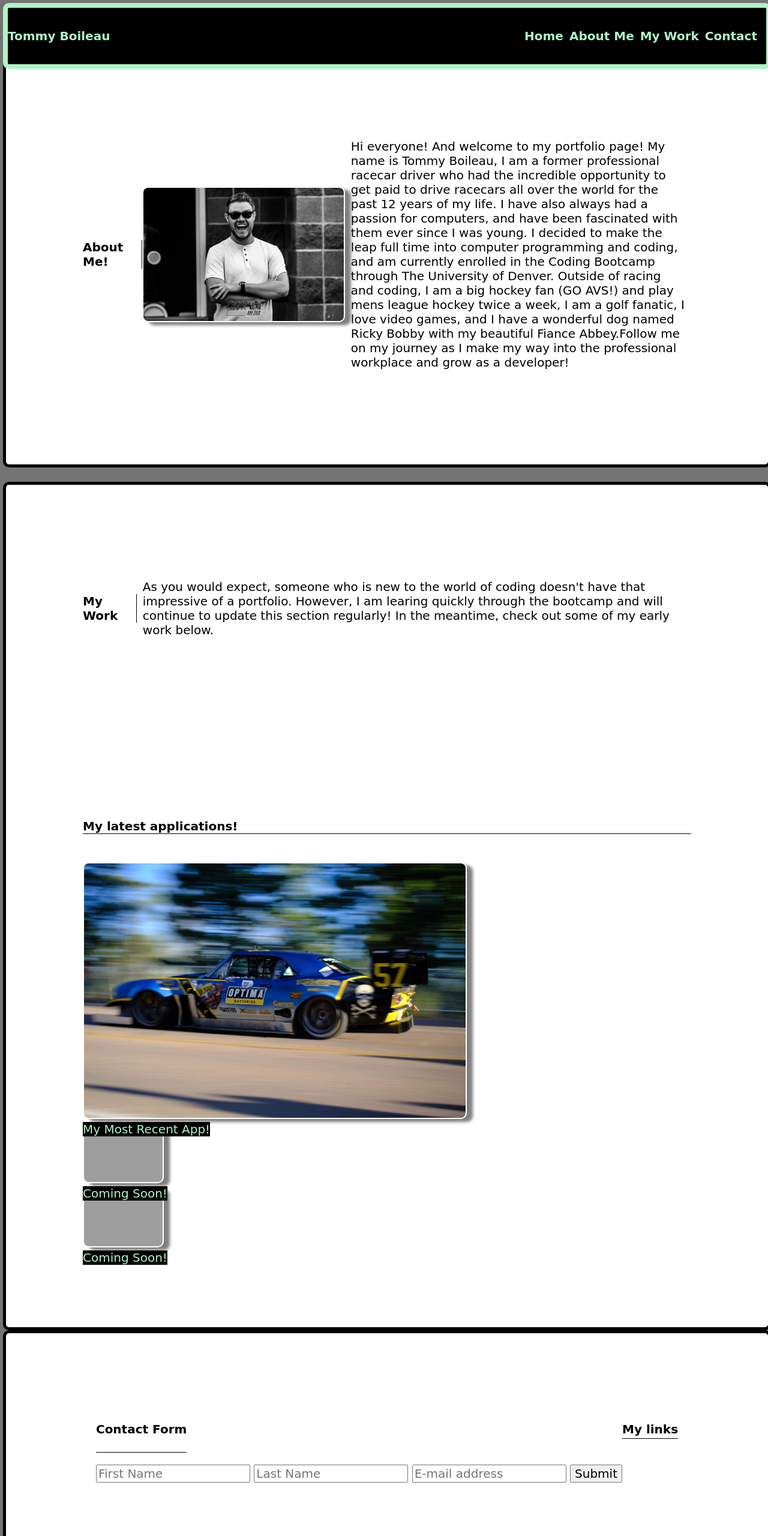
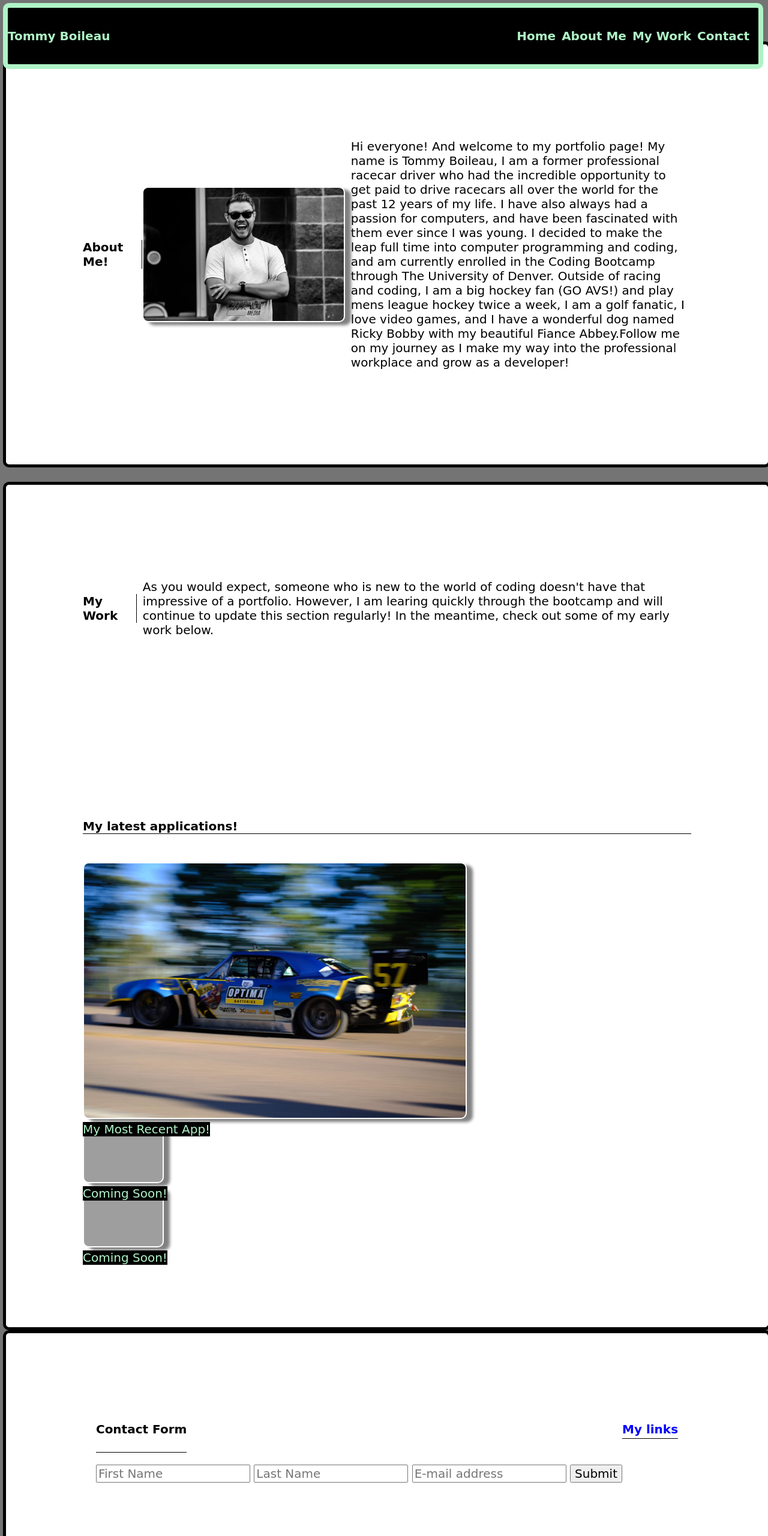
Before and after one commit to TommyBspeed/Portfolio, a plain HTML site: page index.html in a window 1280 px wide. Shown: the top 2560 px of the page at 60% size. Drawn offline with Linux system fonts and the light colour scheme; grey boxes are pictures that could not be loaded; a web font is replaced by a local one.

Commit message:
adjusted the width of the header to not fall of the right edge of the screen

```diff
--- a/style.css
+++ b/style.css
@@ -27,7 +27,7 @@ header {
   border-radius: 10px;
   color: #aff3c6;
   position: fixed;
-  min-width: 100vw;
+  min-width: 99vw;
   margin-bottom: 3%;
 }
 
@@ -180,9 +180,12 @@ p {
   display: flex;
   justify-content: center;
   align-items: center;
+  color: blue;
 }
 .mylinks .links {
   display: none;
+  text-decoration: none;
+  color: #000000;
 }
 
 .mylinks:hover .links {
```
